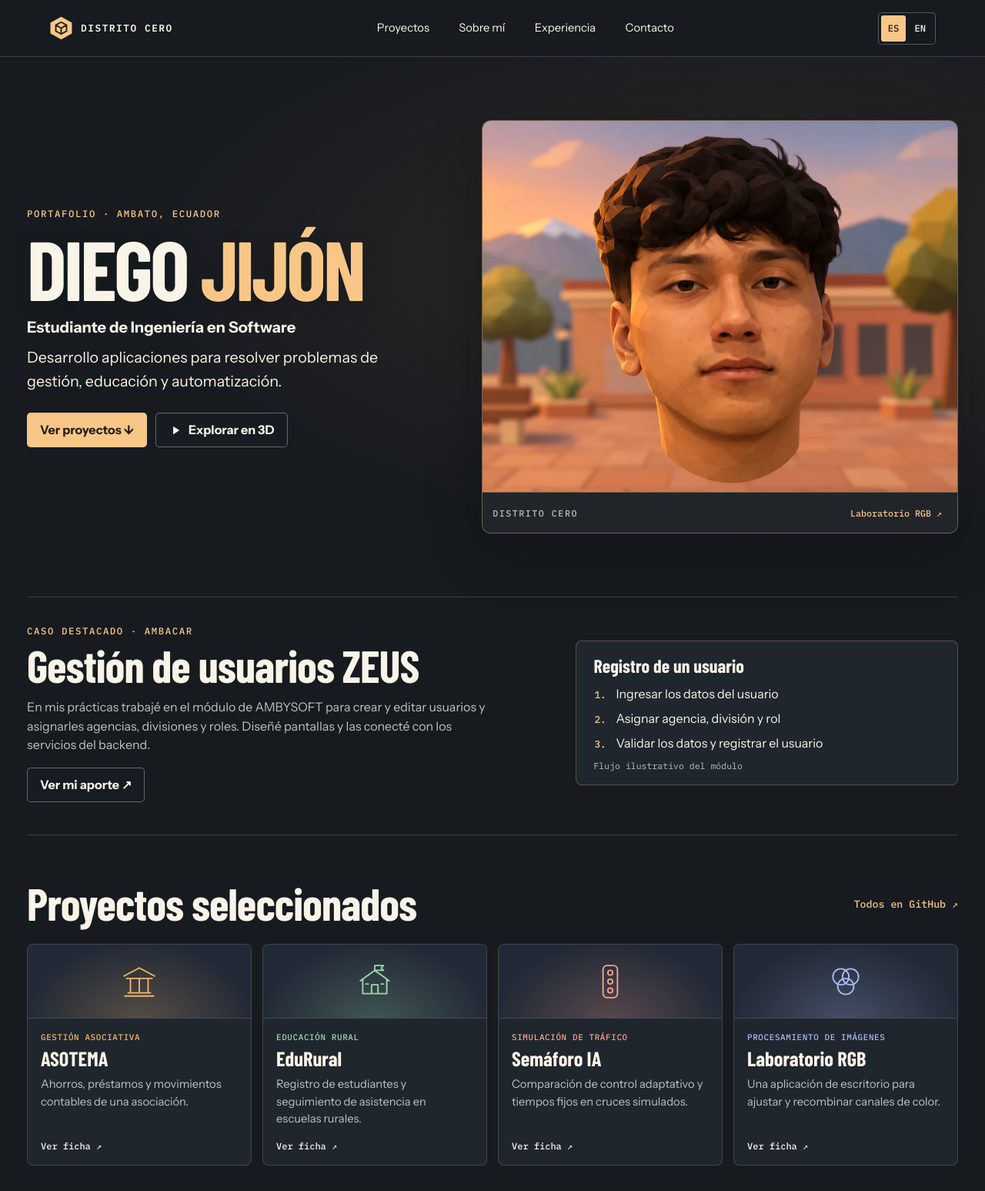
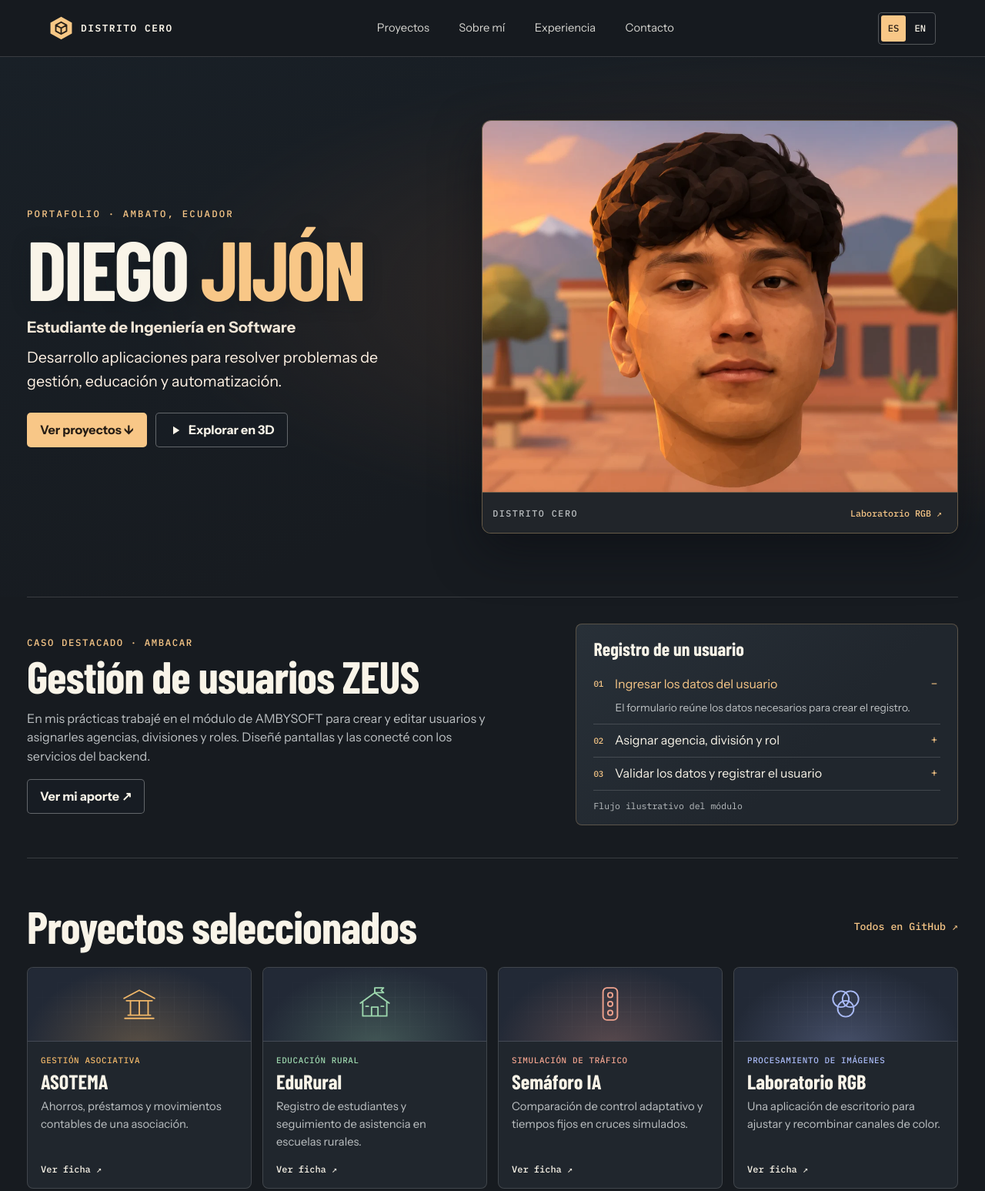
Before and after one commit to Diego200509/diego200509.github.io, a plain HTML site: page index.html in a window 1280 px wide. Shown: the top 1547 px of the page at 77% size. Drawn offline with nearby package versions, Linux system fonts and the light colour scheme; a web font is replaced by a local one.

Commit message:
Añade movimiento e interacciones a la landing

```diff
--- a/content.js
+++ b/content.js
@@ -87,6 +87,9 @@ export const translations = {
     featuredDetail: "Ver mi aporte ↗", flowTitle: "Registro de un usuario",
     flowUser: "Ingresar los datos del usuario", flowAssignment: "Asignar agencia, división y rol",
     flowValidation: "Validar los datos y registrar el usuario", flowNote: "Flujo ilustrativo del módulo",
+    flowUserDetail: "El formulario reúne los datos necesarios para crear el registro.",
+    flowAssignmentDetail: "Los catálogos conectados al backend ofrecen las opciones que corresponden a cada campo.",
+    flowValidationDetail: "El backend comprueba los datos antes de guardar el registro.",
     selected: "Proyectos seleccionados", allRepos: "Todos en GitHub ↗",
     about: "SOBRE MÍ", education: "Formación", degree: "Ingeniería en Software · Universidad Técnica de Ambato",
     experience: "Experiencia", skills: "Habilidades", languages: "Idiomas", languageLevels: "Español nativo · Inglés B1",
@@ -128,6 +131,9 @@ export const translations = {
     featuredDetail: "View my contribution ↗", flowTitle: "Registering a user",
     flowUser: "Enter the user’s details", flowAssignment: "Assign a branch, division, and role",
     flowValidation: "Validate and register the user", flowNote: "Illustrative module workflow",
+    flowUserDetail: "The form collects the information needed to create the record.",
+    flowAssignmentDetail: "Reference lists connected to the backend provide options for each field.",
+    flowValidationDetail: "The backend checks the information before saving the record.",
     selected: "Selected projects", allRepos: "All on GitHub ↗",
     about: "ABOUT ME", education: "Education", degree: "Software Engineering · Technical University of Ambato",
     experience: "Experience", skills: "Skills", languages: "Languages", languageLevels: "Native Spanish · English B1",
--- a/index.html
+++ b/index.html
@@ -8,7 +8,9 @@
   <title>Distrito Cero · Diego Jijón</title>
   <link rel="icon" href="./assets/mark.svg" type="image/svg+xml">
   <link rel="stylesheet" href="./styles.css">
+  <link rel="stylesheet" href="./landing.css">
   <script type="module" src="./main.js"></script>
+  <script type="module" src="./landing.js"></script>
 </head>
 <body>
   <a class="skip" href="#projects" data-t="skip">Ir a proyectos</a>
@@ -47,7 +49,9 @@
           <noscript><p>Activa JavaScript para explorar el barrio 3D. Puedes acceder a los repositorios desde GitHub.</p></noscript>
         </div>
         <figure class="hero-preview">
-          <img src="./assets/distrito-retrato.webp" width="1100" height="860" alt="Retrato 3D del rostro de Diego Jijón" data-alt="avatarAlt" fetchpriority="high">
+          <div class="portrait-frame">
+            <img src="./assets/distrito-retrato.webp" width="1100" height="860" alt="Retrato 3D del rostro de Diego Jijón" data-alt="avatarAlt" fetchpriority="high">
+          </div>
           <figcaption>
             <span>DISTRITO CERO</span>
             <button type="button" class="preview-project" id="preview-project" data-t="previewProject">Laboratorio RGB ↗</button>
@@ -56,28 +60,43 @@
       </div>
     </section>
     <section class="featured content" id="featured" aria-labelledby="featured-title">
-      <div>
+      <div data-reveal>
         <p class="eyebrow" data-t="featured">CASO DESTACADO · AMBACAR</p>
         <h2 id="featured-title" data-t="featuredTitle">Gestión de usuarios ZEUS</h2>
         <p data-t="featuredCopy">En mis prácticas trabajé en el módulo de AMBYSOFT para crear y editar usuarios y asignarles agencias, divisiones y roles. Diseñé pantallas y las conecté con los servicios del backend.</p>
         <button type="button" class="button secondary" id="featured-detail" data-t="featuredDetail">Ver mi aporte ↗</button>
       </div>
-      <div class="featured-flow">
+      <div class="featured-flow" data-reveal>
         <h3 data-t="flowTitle">Registro de un usuario</h3>
-        <ol>
-          <li data-t="flowUser">Ingresar los datos del usuario</li>
-          <li data-t="flowAssignment">Asignar agencia, división y rol</li>
-          <li data-t="flowValidation">Validar los datos y registrar el usuario</li>
+        <ol class="flow-steps">
+          <li>
+            <details name="user-flow" open>
+              <summary><span data-t="flowUser">Ingresar los datos del usuario</span></summary>
+              <p data-t="flowUserDetail">El formulario reúne los datos necesarios para crear el registro.</p>
+            </details>
+          </li>
+          <li>
+            <details name="user-flow">
+              <summary><span data-t="flowAssignment">Asignar agencia, división y rol</span></summary>
+              <p data-t="flowAssignmentDetail">Los catálogos conectados al backend ofrecen las opciones que corresponden a cada campo.</p>
+            </details>
+          </li>
+          <li>
+            <details name="user-flow">
+              <summary><span data-t="flowValidation">Validar los datos y registrar el usuario</span></summary>
+              <p data-t="flowValidationDetail">El backend comprueba los datos antes de guardar el registro.</p>
+            </details>
+          </li>
         </ol>
-        <p data-t="flowNote">Flujo ilustrativo del módulo</p>
+        <p class="flow-note" data-t="flowNote">Flujo ilustrativo del módulo</p>
       </div>
     </section>
     <section class="archive content" id="projects" aria-labelledby="projects-title">
-      <header class="section-title">
+      <header class="section-title" data-reveal>
         <h2 id="projects-title" data-t="selected">Proyectos seleccionados</h2>
         <a href="https://github.com/Diego200509?tab=repositories" class="text-link" target="_blank" rel="noopener noreferrer" data-t="allRepos">Todos en GitHub ↗</a>
       </header>
-      <div class="project-grid" id="project-grid"></div>
+      <div class="project-grid" id="project-grid" data-reveal></div>
       <noscript>
         <ul>
           <li><a href="https://github.com/Diego200509/asotema">ASOTEMA</a></li>
@@ -88,7 +107,7 @@
       </noscript>
     </section>
     <section class="profile content" id="profile" aria-labelledby="profile-title">
-      <div class="profile-story">
+      <div class="profile-story" data-reveal>
         <h2 id="profile-title" data-t="profile">Sobre mí</h2>
         <p class="profile-copy" data-t="bio">Estudio Ingeniería en Software en la Universidad Técnica de Ambato. Me interesa desarrollar aplicaciones, trabajar con bases de datos y aplicar IA y automatización a problemas concretos.</p>
         <p class="profile-copy" data-t="personal">Me gustan los videojuegos como Valorant. Esa afición inspiró Distrito Cero, un barrio que puedes recorrer para descubrir lo que he construido.</p>
@@ -97,15 +116,15 @@
           <a class="text-link" href="#experience" data-t="experience">Experiencia</a>
         </div>
       </div>
-      <dl class="profile-facts">
+      <dl class="profile-facts" data-reveal>
         <div><dt data-t="education">Formación</dt><dd data-t="degree">Ingeniería en Software · Universidad Técnica de Ambato</dd></div>
         <div><dt data-t="skills">Habilidades</dt><dd>.NET · TypeScript · Python · SQL</dd></div>
         <div><dt data-t="languages">Idiomas</dt><dd data-t="languageLevels">Español nativo · Inglés B1</dd></div>
       </dl>
     </section>
     <section class="experience content" id="experience" aria-labelledby="experience-title">
-      <header class="section-title"><h2 id="experience-title" data-t="experience">Experiencia</h2></header>
-      <div class="experience-list" id="experience-list"></div>
+      <header class="section-title" data-reveal><h2 id="experience-title" data-t="experience">Experiencia</h2></header>
+      <div class="experience-list" id="experience-list" data-reveal></div>
     </section>
     <footer class="footer content" id="contact">
       <div>
--- /dev/null
+++ b/landing.css
@@ -0,0 +1,261 @@
+#top {
+  position: sticky;
+  top: 0;
+  z-index: 2;
+  background: #171b20f2;
+}
+
+#top::after {
+  position: absolute;
+  inset: auto 0 -1px;
+  height: 2px;
+  content: "";
+  pointer-events: none;
+  transform: scaleX(var(--read-progress, 0));
+  transform-origin: left;
+  background: linear-gradient(90deg, #e49459, #f8c787);
+}
+
+#top nav a {
+  position: relative;
+  color: #d4d3ce;
+  text-decoration: none;
+}
+
+#top nav a::after {
+  position: absolute;
+  inset: auto 0 -7px;
+  height: 1px;
+  content: "";
+  background: var(--gold);
+  transform: scaleX(0);
+  transform-origin: left;
+  transition: transform .25s ease;
+}
+
+#top nav a:is(:hover, :focus-visible, [aria-current]) {
+  color: var(--gold);
+}
+
+#top nav a:is(:hover, :focus-visible, [aria-current])::after {
+  transform: scaleX(1);
+}
+
+#main > [id] {
+  scroll-margin-top: 100px;
+}
+
+#inicio {
+  background:
+    radial-gradient(ellipse at 80% 44%, #4f382b9c, transparent 57%),
+    linear-gradient(154deg, #192027, #171b20 64%);
+}
+
+.hero-layout {
+  position: relative;
+}
+
+.hero-content > .eyebrow {
+  letter-spacing: .18em;
+}
+
+.hero-content .hero-role {
+  color: #f1e6d7;
+}
+
+.hero-actions .button {
+  transition: transform .2s ease, border-color .2s ease, background-color .2s ease;
+}
+
+.hero-actions .button:is(:hover, :focus-visible) {
+  transform: translateY(-2px);
+}
+
+.hero-actions .secondary:is(:hover, :focus-visible) {
+  border-color: var(--gold);
+}
+
+.hero-preview {
+  position: relative;
+  background: #22272a;
+  box-shadow: 0 22px 60px #0a0c1190;
+}
+
+.portrait-frame {
+  position: relative;
+  overflow: hidden;
+  background: #423027;
+}
+
+.hero-preview .portrait-frame img {
+  transform: translate(calc(var(--portrait-x, 0) * -14px), calc(var(--portrait-y, 0) * -12px)) scale(1.025);
+  transition: transform .34s cubic-bezier(.21,.72,.32,1);
+}
+
+.portrait-frame::after {
+  position: absolute;
+  inset: 0;
+  content: "";
+  pointer-events: none;
+  background: radial-gradient(ellipse at calc(50% + var(--portrait-x, 0) * 65%) calc(50% + var(--portrait-y, 0) * 65%), #ffe6c449, transparent 58%);
+  opacity: 0;
+  transition: opacity .25s ease;
+}
+
+.portrait-frame.portrait-active::after {
+  opacity: .72;
+}
+
+.preview-project {
+  transition: color .2s ease, background-color .2s ease;
+  border-radius: 4px;
+}
+
+.preview-project:is(:hover, :focus-visible) {
+  background: #f8c78718;
+  color: #ffdfa9;
+  text-decoration: none;
+}
+
+.featured-flow {
+  background: linear-gradient(135deg, #283038, #20262d 62%);
+}
+
+.featured-flow .flow-steps {
+  padding: 0;
+  list-style: none;
+  counter-reset: steps;
+  gap: 0;
+}
+
+.flow-steps li {
+  padding: 0;
+  counter-increment: steps;
+  border-bottom: 1px solid var(--line);
+}
+
+.flow-steps summary {
+  display: grid;
+  grid-template-columns: 1.35rem 1fr 1rem;
+  gap: 6px;
+  align-items: center;
+  min-height: 42px;
+  padding: 6px 0;
+  list-style: none;
+  cursor: pointer;
+  transition: color .2s ease;
+}
+
+.flow-steps summary::-webkit-details-marker {
+  display: none;
+}
+
+.flow-steps summary::before {
+  content: counter(steps, decimal-leading-zero);
+  font: 500 .67rem var(--mono);
+  color: var(--gold);
+}
+
+.flow-steps summary::after {
+  content: "+";
+  color: var(--gold);
+  text-align: center;
+}
+
+.flow-steps details[open] summary::after {
+  content: "−";
+}
+
+.flow-steps summary:is(:hover, :focus-visible), .flow-steps details[open] summary {
+  color: var(--gold);
+}
+
+.featured-flow .flow-steps p {
+  margin: 0 1.3rem 10px 1.75rem;
+  font: .86rem/1.5 var(--body);
+}
+
+.featured-flow .flow-note {
+  margin-top: 12px;
+}
+
+.project-card .project-icon {
+  position: relative;
+  isolation: isolate;
+  overflow: hidden;
+}
+
+.project-card .project-icon::before {
+  position: absolute;
+  inset: 0;
+  z-index: -1;
+  content: "";
+  opacity: .4;
+  background:
+    linear-gradient(#ffffff18 1px, transparent 1px),
+    linear-gradient(90deg, #ffffff18 1px, transparent 1px);
+  background-size: 19px 19px;
+  mask-image: radial-gradient(ellipse, #000 5%, transparent 81%);
+  transition: opacity .28s ease;
+}
+
+.project-card .project-icon svg {
+  transition: transform .3s cubic-bezier(.21,.72,.32,1), filter .3s ease;
+}
+
+.project-card:is(:hover, :focus-visible) .project-icon::before {
+  opacity: 1;
+}
+
+.project-card:is(:hover, :focus-visible) .project-icon svg {
+  transform: translateY(-3px) scale(1.12);
+  filter: drop-shadow(0 0 12px var(--accent));
+}
+
+.profile-facts {
+  border-top: 1px solid #f8c78743;
+}
+
+.profile-facts div {
+  padding-inline: 12px;
+  transition: background-color .2s ease;
+}
+
+.profile-facts div:hover {
+  background: #f8c7870a;
+}
+
+@media (prefers-reduced-motion: no-preference) {
+  .hero-content > :is(.eyebrow, h1, .hero-role, .lead, .hero-actions),
+  .hero-preview {
+    animation: landing-enter .64s cubic-bezier(.21,.72,.32,1) both;
+  }
+
+  .hero-content h1 { animation-delay: .05s; }
+  .hero-content :is(.hero-role, .lead) { animation-delay: .1s; }
+  .hero-content .hero-actions { animation-delay: .16s; }
+  .hero-preview { animation-delay: .1s; }
+  .flow-steps details[open] p { animation: landing-enter .24s ease-out both; }
+  body:not(.playing) #project-dialog[open] { animation: landing-enter .27s ease-out both; }
+}
+
+@keyframes landing-enter {
+  from { opacity: .35; translate: 0 11px; }
+  to { opacity: 1; translate: 0 0; }
+}
+
+@media (max-width: 600px) {
+  #main > [id] { scroll-margin-top: 118px; }
+  #top nav a::after { bottom: 0; }
+  .featured-flow { padding-inline: 15px; }
+}
+
+@media (prefers-reduced-motion: reduce) {
+  .hero-actions .button:is(:hover, :focus-visible),
+  .project-card:is(:hover, :focus-visible),
+  .project-card:is(:hover, :focus-visible) .project-icon svg {
+    transform: none;
+  }
+  .hero-preview .portrait-frame img { transform: none; }
+  .portrait-frame::after { display: none; }
+}
--- /dev/null
+++ b/landing.js
@@ -0,0 +1,84 @@
+const reducedMotion = matchMedia("(prefers-reduced-motion: reduce)");
+const header = document.querySelector("#top");
+const navigation = [...header.querySelectorAll("nav a[href^='#']")]
+  .map(link => ({ link, section: document.querySelector(link.hash) }));
+const portrait = document.querySelector(".portrait-frame");
+const revealItems = [...document.querySelectorAll("#main [data-reveal]")];
+
+if ("IntersectionObserver" in window) {
+  const observer = new IntersectionObserver((entries) => {
+    for (const { target, isIntersecting } of entries) {
+      if (!isIntersecting) continue;
+      observer.unobserve(target);
+      if (!reducedMotion.matches && !target.contains(document.activeElement)) {
+        target.animate(
+          [{ opacity: .48, transform: "translateY(16px)" }, { opacity: 1, transform: "translateY(0)" }],
+          { duration: 520, easing: "cubic-bezier(.21,.72,.32,1)" }
+        );
+      }
+    }
+  }, { rootMargin: "0px 0px -7% 0px", threshold: .08 });
+
+  for (const item of revealItems) {
+    if (item.getBoundingClientRect().top > innerHeight * .83) observer.observe(item);
+  }
+}
+
+let pointerFrame = 0;
+let offsetX = 0;
+let offsetY = 0;
+
+function resetPortrait() {
+  cancelAnimationFrame(pointerFrame);
+  pointerFrame = 0;
+  portrait.style.removeProperty("--portrait-x");
+  portrait.style.removeProperty("--portrait-y");
+  portrait.classList.remove("portrait-active");
+}
+
+portrait.addEventListener("pointermove", (event) => {
+  if (reducedMotion.matches || event.pointerType !== "mouse") return;
+  const bounds = portrait.getBoundingClientRect();
+  offsetX = (event.clientX - bounds.left) / bounds.width - .5;
+  offsetY = (event.clientY - bounds.top) / bounds.height - .5;
+  if (pointerFrame) return;
+  pointerFrame = requestAnimationFrame(() => {
+    pointerFrame = 0;
+    portrait.classList.add("portrait-active");
+    portrait.style.setProperty("--portrait-x", offsetX);
+    portrait.style.setProperty("--portrait-y", offsetY);
+  });
+});
+
+portrait.addEventListener("pointerleave", resetPortrait);
+reducedMotion.addEventListener("change", resetPortrait);
+
+let scrollFrame = 0;
+let activeLink = null;
+
+function updateNavigation() {
+  scrollFrame = 0;
+  if (document.body.classList.contains("playing")) return;
+  const scrollRange = Math.max(1, document.documentElement.scrollHeight - innerHeight);
+  header.style.setProperty("--read-progress", Math.min(1, Math.max(0, scrollY / scrollRange)));
+  const marker = header.getBoundingClientRect().bottom + Math.min(180, innerHeight * .28);
+  let next = null;
+  for (const { link, section } of navigation) {
+    if (section.getBoundingClientRect().top <= marker) next = link;
+  }
+  if (scrollRange - scrollY < 3 && scrollY > 0) next = navigation.at(-1).link;
+  if (next === activeLink) return;
+  activeLink?.removeAttribute("aria-current");
+  next?.setAttribute("aria-current", "location");
+  activeLink = next;
+}
+
+function queueNavigationUpdate() {
+  if (!scrollFrame) scrollFrame = requestAnimationFrame(updateNavigation);
+}
+
+window.addEventListener("scroll", queueNavigationUpdate, { passive: true });
+window.addEventListener("resize", queueNavigationUpdate);
+window.addEventListener("hashchange", queueNavigationUpdate);
+document.fonts?.ready.then(queueNavigationUpdate);
+queueNavigationUpdate();
```
